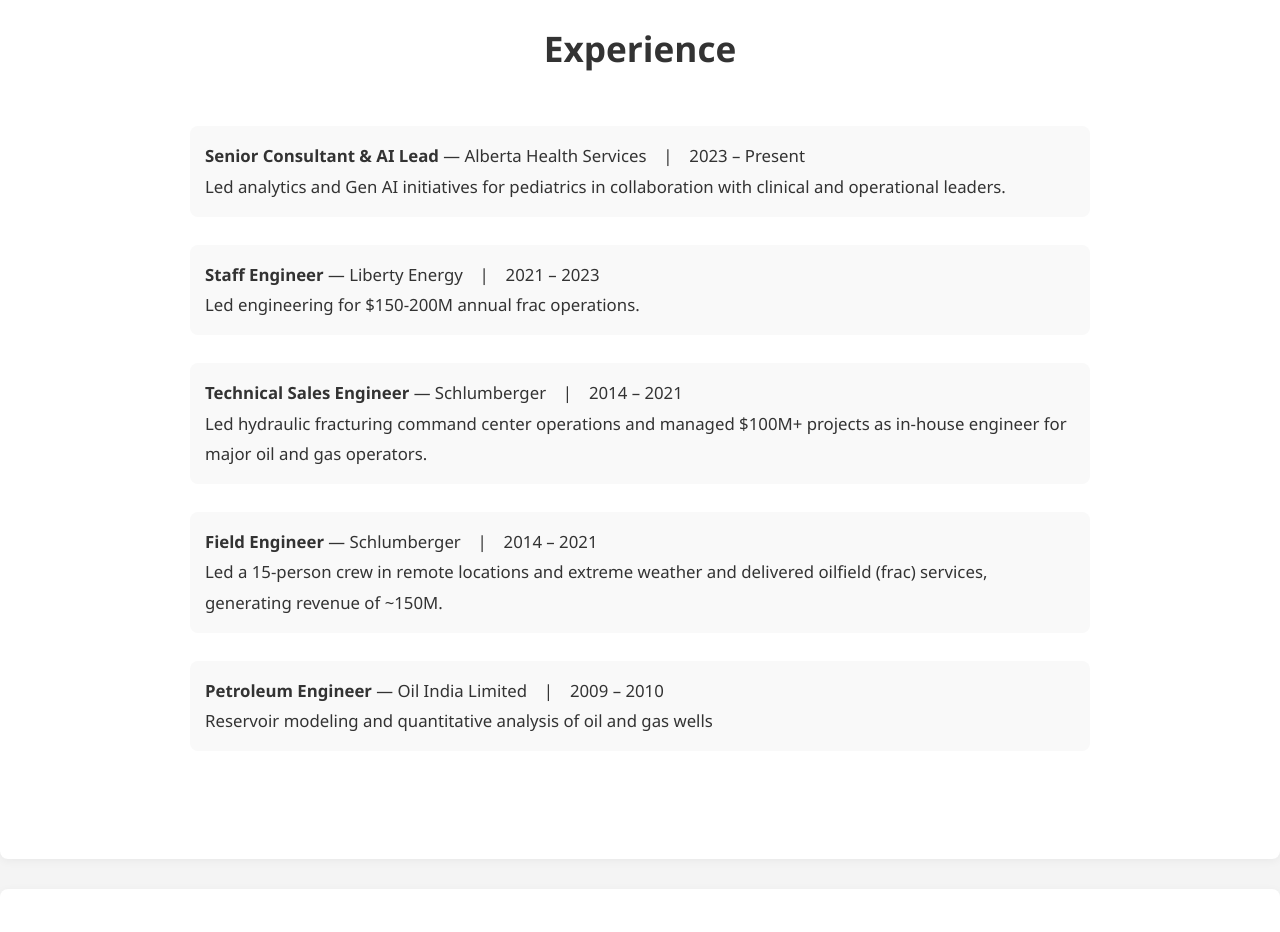
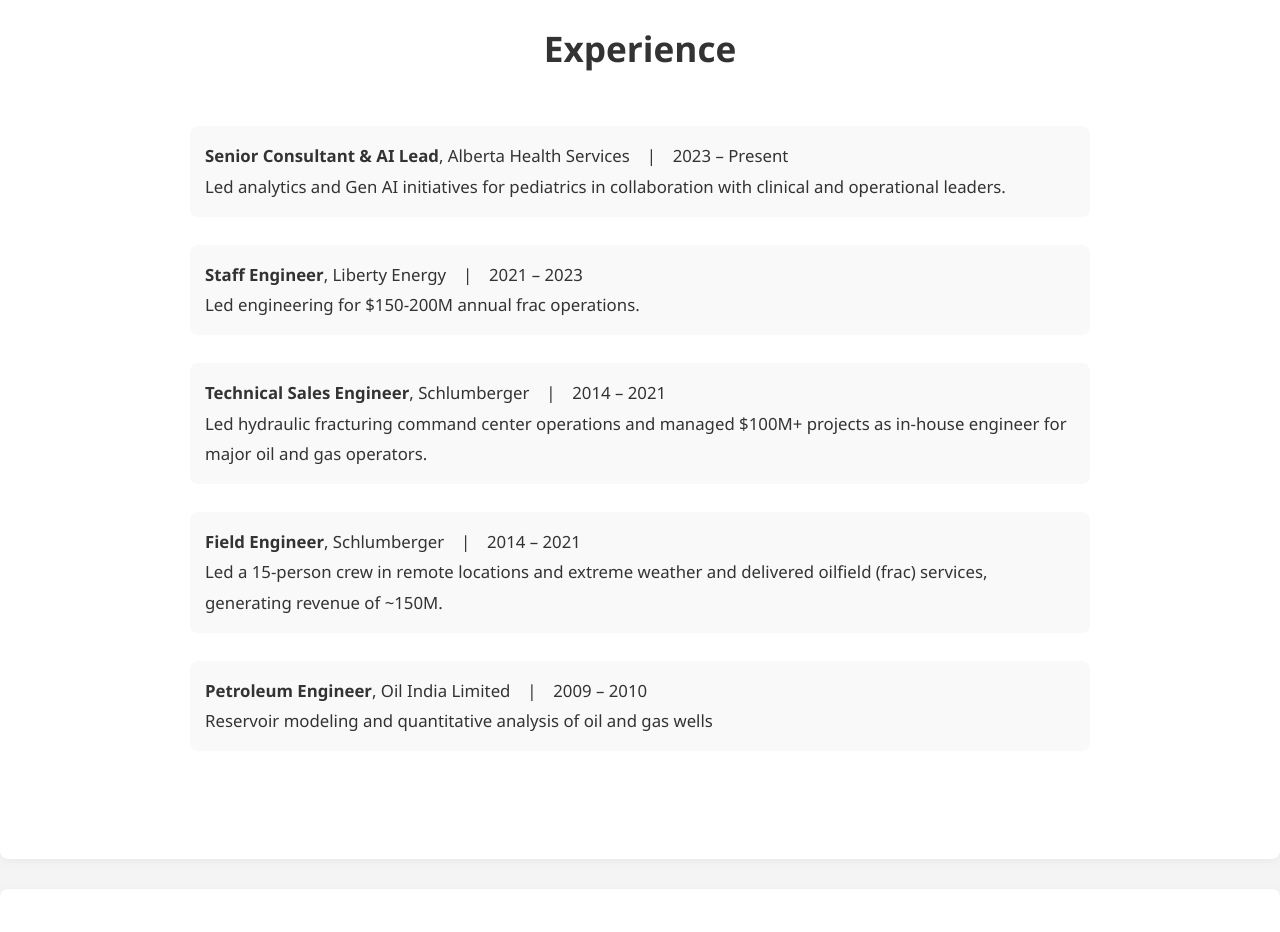
Before and after one commit to hsaripalli/hsaripalli.github.io, a plain HTML site: page index.html in a window 1280 px wide. Shown: the part 860-1792 px from the top of the page. Drawn offline with Linux system fonts and the light colour scheme.

Commit message:
Update job titles formatting in index.html

```diff
--- a/index.html
+++ b/index.html
@@ -190,15 +190,15 @@
 
             <h2 style="margin-top: 60px; font-size: 2.2em;">Experience</h2>
             <div class="left-aligned">
-                <p><strong>Senior Consultant & AI Lead</strong> — Alberta Health Services | 2023 – Present<br>
+                <p><strong>Senior Consultant & AI Lead</strong>, Alberta Health Services | 2023 – Present<br>
                    Led analytics and Gen AI initiatives for pediatrics in collaboration with clinical and operational leaders.</p>
-                <p><strong>Staff Engineer</strong> — Liberty Energy | 2021 – 2023<br>
+                <p><strong>Staff Engineer</strong>, Liberty Energy | 2021 – 2023<br>
                    Led engineering for $150-200M annual frac operations.</p>
-                <p><strong>Technical Sales Engineer</strong> — Schlumberger | 2014 – 2021<br>
+                <p><strong>Technical Sales Engineer</strong>, Schlumberger | 2014 – 2021<br>
                    Led hydraulic fracturing command center operations and managed $100M+ projects as in-house engineer for major oil and gas operators. </p>
-                <p><strong>Field Engineer</strong> — Schlumberger | 2014 – 2021<br>
+                <p><strong>Field Engineer</strong>, Schlumberger | 2014 – 2021<br>
                    Led a 15-person crew in remote locations and extreme weather and delivered oilfield (frac) services, generating revenue of ~150M.</p>
-                <p><strong>Petroleum Engineer</strong> — Oil India Limited | 2009 – 2010<br>
+                <p><strong>Petroleum Engineer</strong>, Oil India Limited | 2009 – 2010<br>
                    Reservoir modeling and quantitative analysis of oil and gas wells</p>
             </div>
         </div>
```
